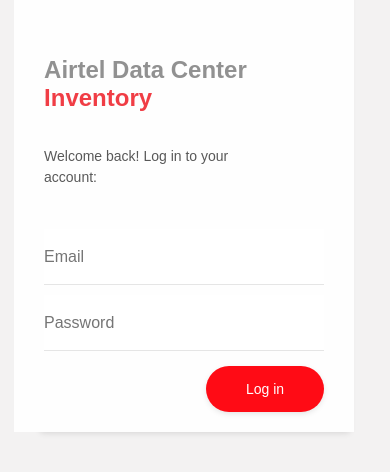
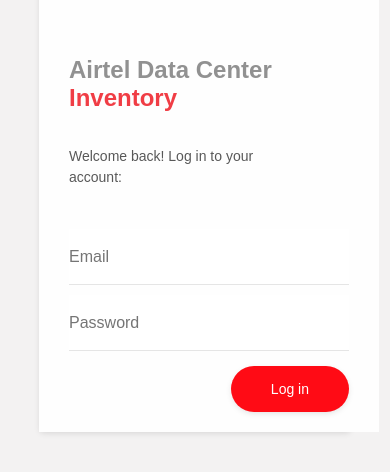
Before and after one commit to gagantirpude/my-project-ap, a React (Vite) app: page /login in a window 390 px wide. Shown: the part 214-686 px from the top of the page. Built offline with nearby package versions, Linux system fonts and the light colour scheme.

Commit message:
480 px media query update

```diff
--- a/src/styles/login.scss
+++ b/src/styles/login.scss
@@ -212,10 +212,6 @@
 }
 
 @media only screen and (max-width: 480px) {
-  form {
-    position: relative;
-    left: -8%;
-  }
   .left {
     display: none;
   }
```
